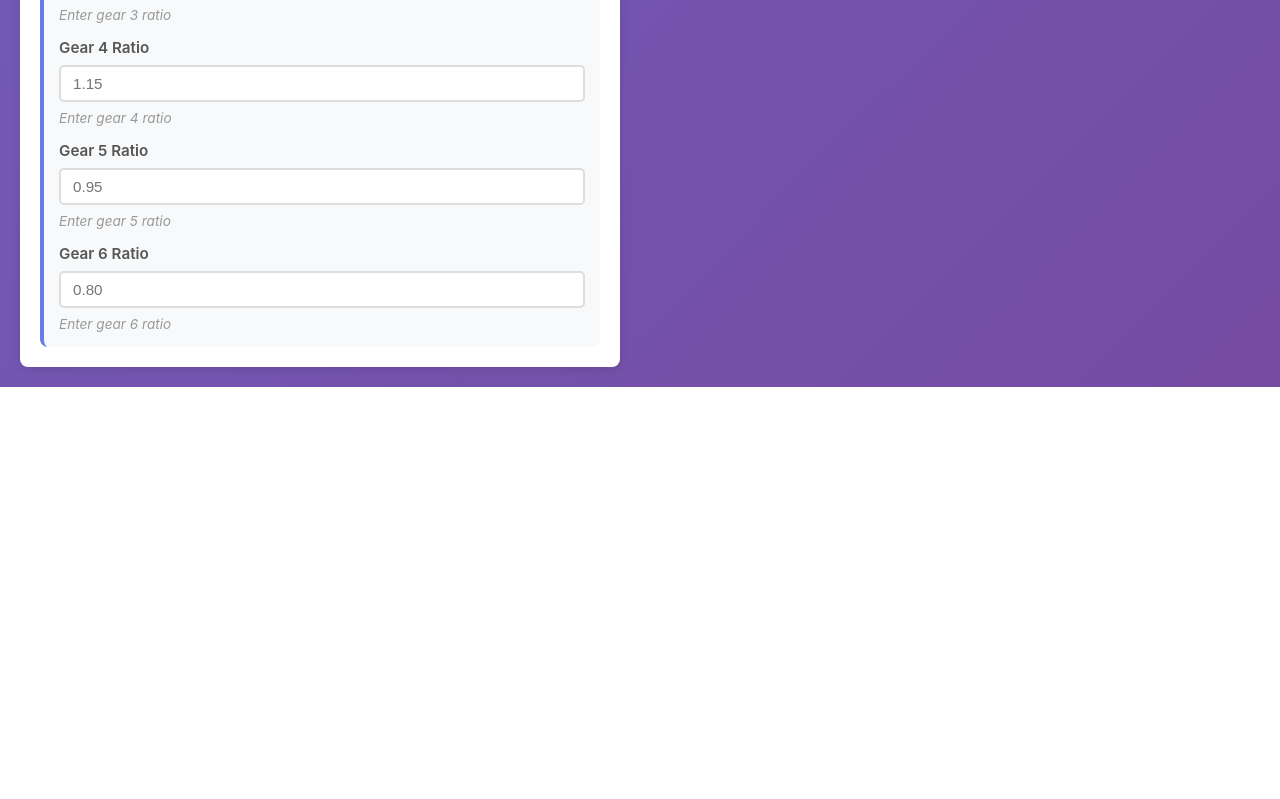
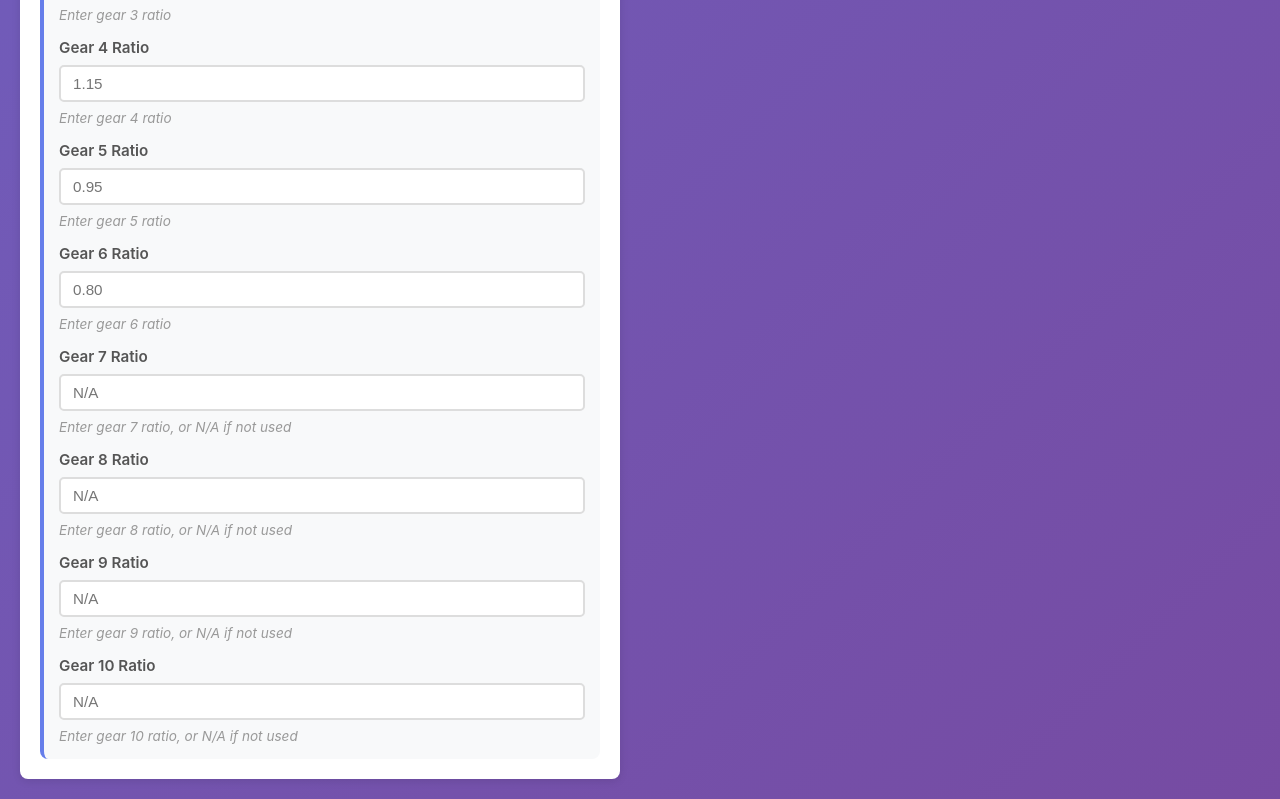
Before and after one commit to Frazmcc/FH5-Tuner, a React (Vite) app: page / in a window 1280 px wide. Shown: the part 4485-5284 px from the top of the page. Before the commit the page ends 4872 px from the top, so only its background shows below. Built offline with nearby package versions, Linux system fonts and the light colour scheme.

Commit message:
Tuning: support up to 10 gears with N/A

```diff
--- a/data/schema/forza_parts.json
+++ b/data/schema/forza_parts.json
@@ -385,6 +385,26 @@
           "control": "text",
           "default": "0.80",
           "hint": "Enter gear 6 ratio"
+        },
+        "Gear 7 Ratio": {
+          "control": "text",
+          "default": "N/A",
+          "hint": "Enter gear 7 ratio, or N/A if not used"
+        },
+        "Gear 8 Ratio": {
+          "control": "text",
+          "default": "N/A",
+          "hint": "Enter gear 8 ratio, or N/A if not used"
+        },
+        "Gear 9 Ratio": {
+          "control": "text",
+          "default": "N/A",
+          "hint": "Enter gear 9 ratio, or N/A if not used"
+        },
+        "Gear 10 Ratio": {
+          "control": "text",
+          "default": "N/A",
+          "hint": "Enter gear 10 ratio, or N/A if not used"
         }
       }
     }
--- a/src/tuner/engine.ts
+++ b/src/tuner/engine.ts
@@ -748,10 +748,13 @@ export function calculateTune(
   for (let i = 1; i <= tune.gear_ratios.length; i++) {
     const key = `Gear ${i} Ratio`;
     const n = parseOptionalNumber(upgrades?.Tuning?.[key]);
-    if (n === null) break;
+    if (n === null) {
+      manualRatios.length = 0;
+      break;
+    }
     manualRatios.push(n);
   }
-  if (manualRatios.length >= 4) tune.gear_ratios = manualRatios;
+  if (manualRatios.length === tune.gear_ratios.length) tune.gear_ratios = manualRatios;
 
   // Apply upgrade modifiers
   if (upgrades.Platform?.Springs === 'Race') {
```
Also changed, not shown: data/forza_schema.json (+20 -0 lines).
